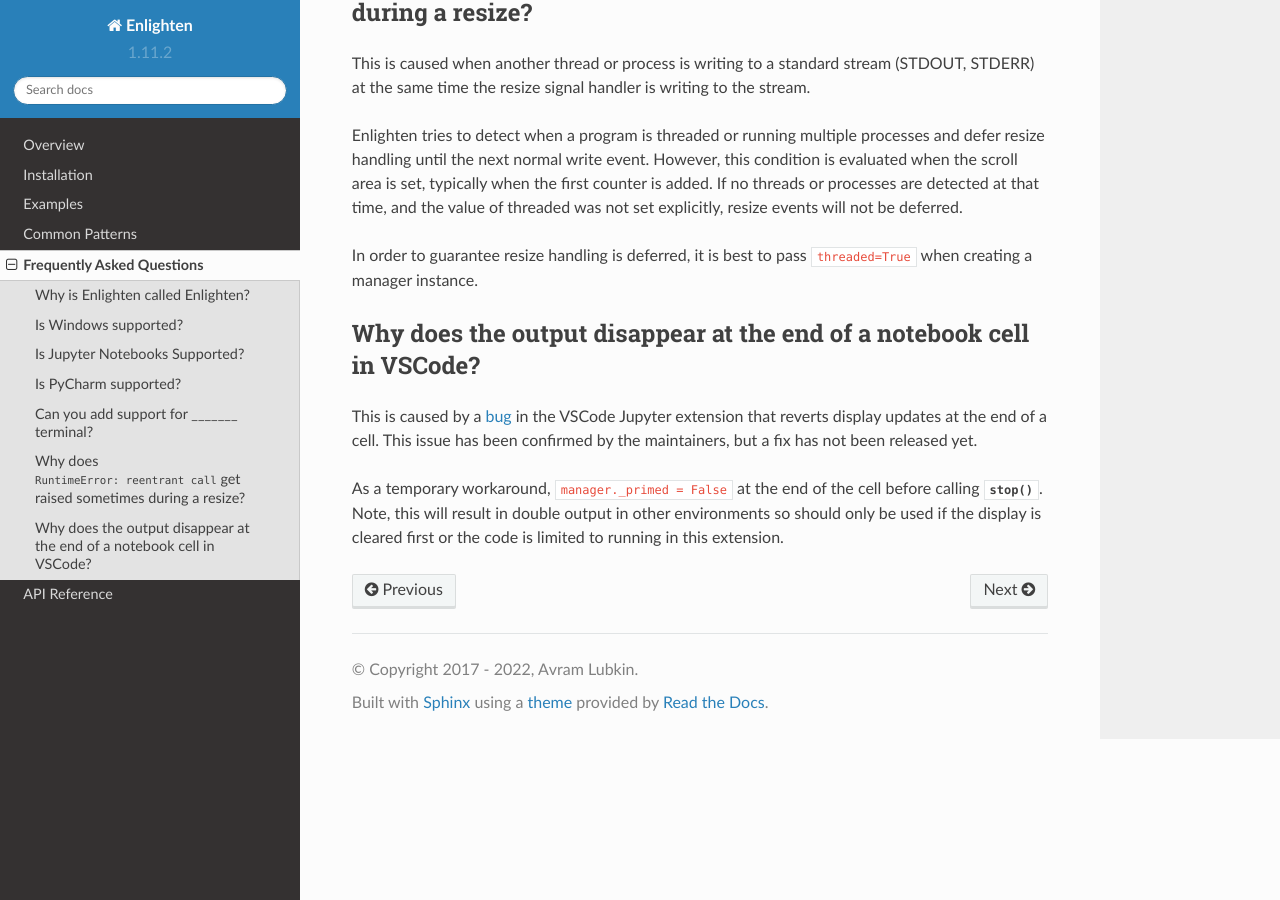
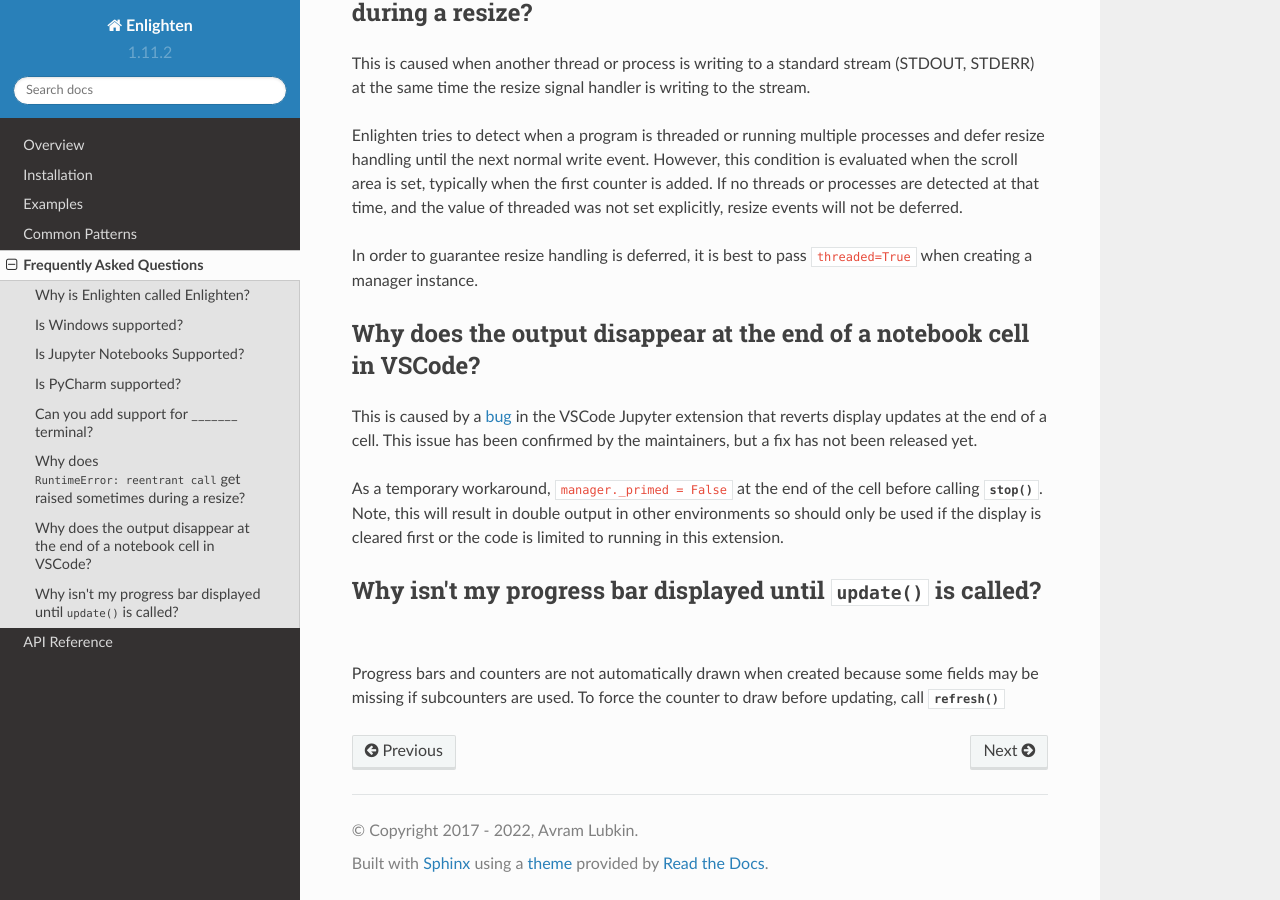
Before and after one commit to Rockhopper-Technologies/enlighten, a Sphinx documentation site: the page built from doc/faq.rst, in a window 1280 px wide and 900 px high, scrolled down 1754 px. Built offline with Sphinx 7.4.7 and the Read the Docs theme 2.0.0, drawn with Linux system fonts in a browser that asks for light colours; the version number is read from the project's files by our own code.

Commit message:
Add FAQ entry about drawing before update()

```diff
--- a/doc/faq.rst
+++ b/doc/faq.rst
@@ -118,3 +118,10 @@ As a temporary workaround, ``manager._primed = False`` at the end of the cell be
 :py:meth:`~enlighten.NotebookManager.stop`. Note, this will result in double output in other
 environments so should only be used if the display is cleared first or the code is limited to
 running in this extension.
+
+Why isn't my progress bar displayed until :py:meth:`~enlighten.Counter.update` is called?
+-----------------------------------------------------------------------------------------
+
+Progress bars and counters are not automatically drawn when created because some fields may be
+missing if subcounters are used. To force the counter to draw before updating, call
+:py:meth:`~enlighten.Counter.refresh`
```
